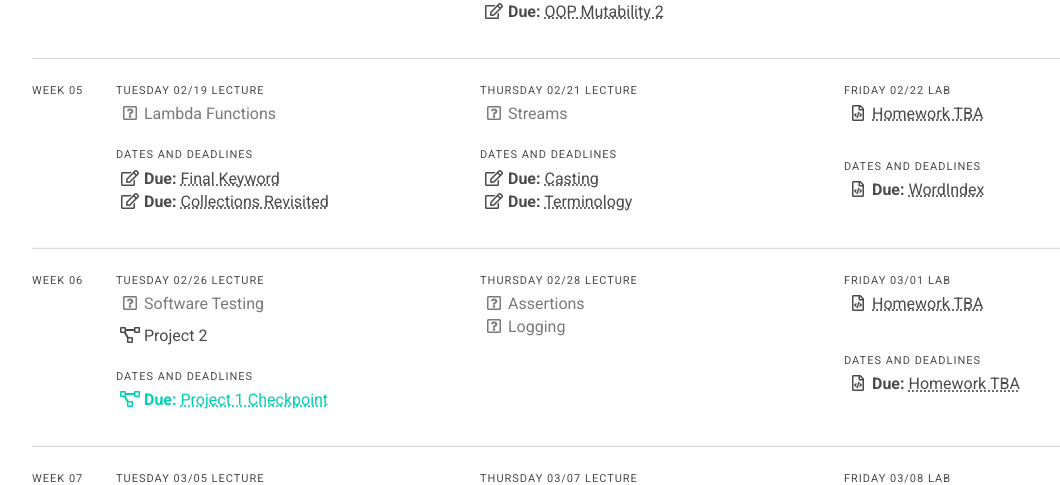
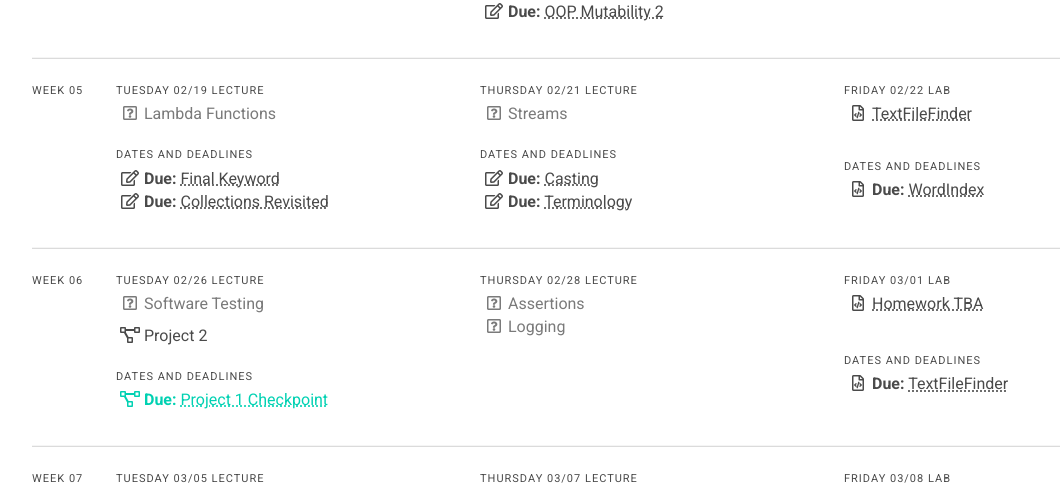
Before and after one commit to usf-cs212-spring2019/usf-cs212-spring2019.github.io, a Jekyll site: the page built from schedule.html, in a window 1280 px wide and 900 px high, scrolled down 1393 px. Shown: the part 156-641 px from the top of the window, without its empty margins (32-1092 px from the left). Built offline with Jekyll 4.4.1, drawn with Linux system fonts in a browser that asks for light colours.

Commit message:
Adding name.

```diff
--- a/_data/schedule.yml
+++ b/_data/schedule.yml
@@ -70,7 +70,7 @@
       link: https://usfca.instructure.com/courses/1582958/assignments/6818767
 
   - homework5: &homework5
-      text: Homework TBA
+      text: TextFileFinder
       icon: *icon_homework
       date: 2019-03-01
       link: https://usfca.instructure.com/courses/1582958/assignments/6818768
```
